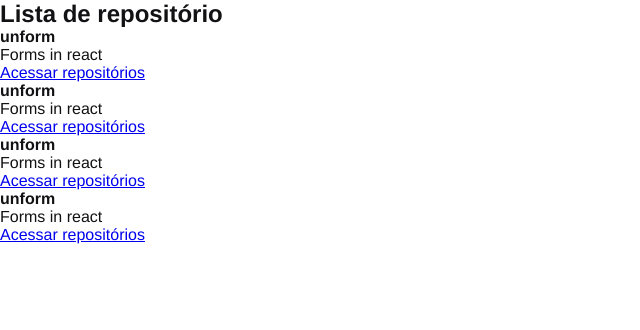
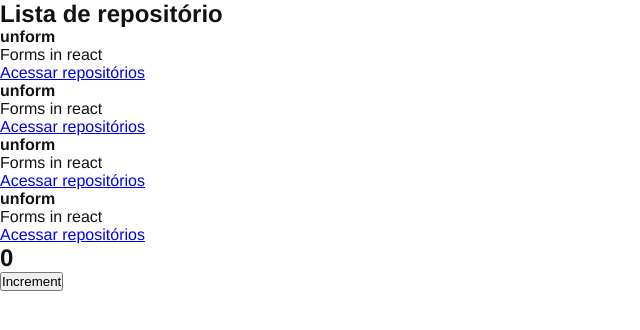
Before and after one commit to cleber-santos/github-explorer, a React app: page / in a window 1280 px wide. Shown: the top 330 px of the page, without its empty margins (0-640 px from the left). Built offline with nearby package versions, Linux system fonts and the light colour scheme; the HTML template or start-up script is replaced by a standard one.

Commit message:
useState

```diff
--- a/src/App.jsx
+++ b/src/App.jsx
@@ -1,6 +1,13 @@
+import { Counter } from './components/Counter'
 import { RepositoryList } from './components/RepositoryList'
 import './style/global.scss'
 
 export function App() {
-  return <RepositoryList />
+  return (
+    // a tag sem nada dentro <> no react significa que é um fragmento (frag), na hora de renderizar ele fica direto os elementos em tela.
+    <>
+      <RepositoryList />
+      <Counter />
+    </>
+  )
 }
--- /dev/null
+++ b/src/components/Counter.jsx
@@ -0,0 +1,18 @@
+import { useState } from 'react'
+
+// sempre que uma função de react começa com "use", significa que ela é um hook (gancho)
+
+export function Counter() {
+  const [counter, setCounter] = useState (0)
+
+  function increment() {
+    setCounter (counter + 1)
+  }
+
+  return (
+    <div>
+      <h2>{counter}</h2>
+      <button type="button" onClick={increment}>Increment</button>
+    </div>
+  )
+}
```
